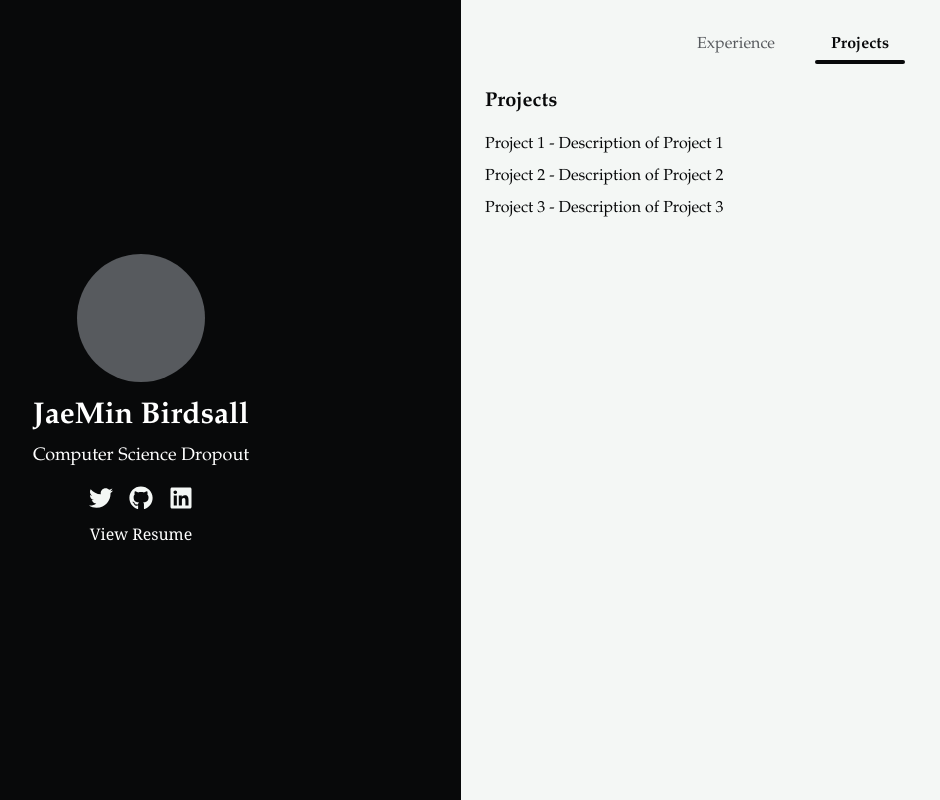
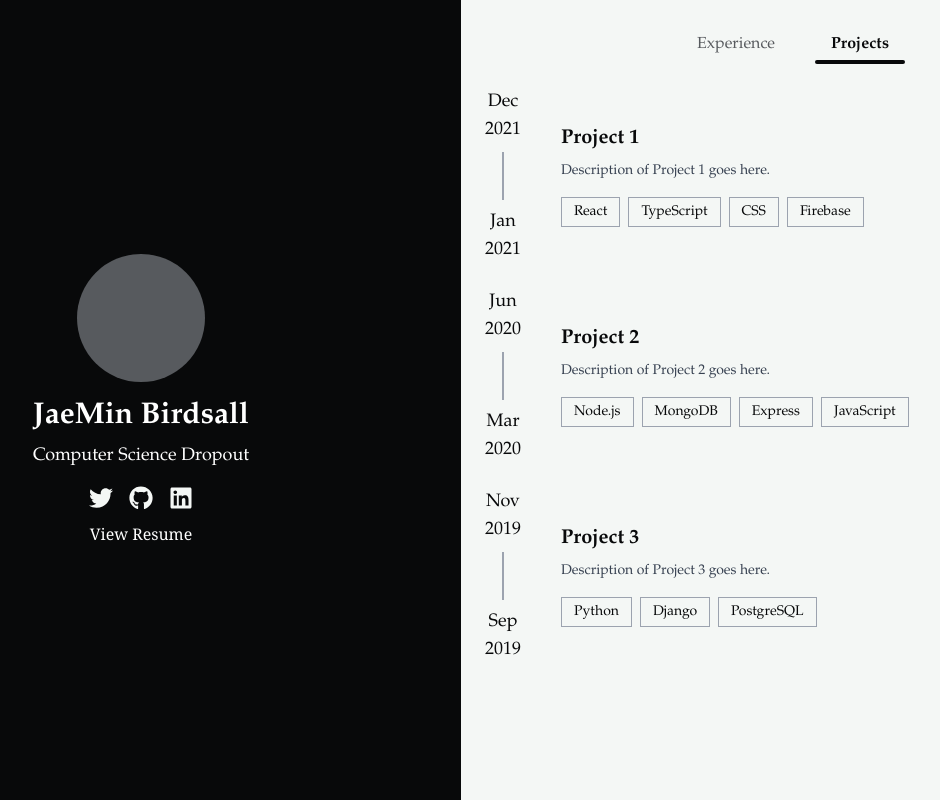
Before and after one commit to JaeMinBird/Portfolio-Website, a Next.js app: page / in a window 1280 px wide. Both pictures are taken after a click on the button "Projects". Shown: the whole page, without its empty margins (179-1119 px from the left). Built offline with nearby package versions, Linux system fonts and the light colour scheme; what tailwindcss-motion would draw is missing.

Commit message:
fully redid projects section

```diff
--- /dev/null
+++ b/src/app/data/projects.ts
@@ -0,0 +1,27 @@
+// data/projectData.ts
+export const projects = [
+    {
+      title: "Project 1",
+      description: "Description of Project 1 goes here.",
+      startDate: { month: "Jan", year: "2021" },
+      endDate: { month: "Dec", year: "2021" },
+      skills: ["React", "TypeScript", "CSS", "Firebase"],
+      link: "https://google.com", // Replace with actual project links
+    },
+    {
+      title: "Project 2",
+      description: "Description of Project 2 goes here.",
+      startDate: { month: "Mar", year: "2020" },
+      endDate: { month: "Jun", year: "2020" },
+      skills: ["Node.js", "MongoDB", "Express", "JavaScript"],
+      link: "https://google.com",
+    },
+    {
+      title: "Project 3",
+      description: "Description of Project 3 goes here.",
+      startDate: { month: "Sep", year: "2019" },
+      endDate: { month: "Nov", year: "2019" },
+      skills: ["Python", "Django", "PostgreSQL"],
+      link: "https://google.com",
+    },
+  ];
--- a/src/app/page.tsx
+++ b/src/app/page.tsx
@@ -2,7 +2,8 @@
 
 import { useState, useEffect, useRef } from "react";
 import { FaTwitter, FaGithub, FaLinkedin } from "react-icons/fa";
-import { experiences } from "../app/data/experience"; // Import the data
+import { experiences } from "../app/data/experience";
+import { projects } from "../app/data/projects";
 
 export default function Home() {
   const [view, setView] = useState("experience");
@@ -30,21 +31,20 @@ export default function Home() {
 
   // Handler to update both the active button and view
   const handleButtonClick = (button: string, newView: string) => {
-    setActiveButton(button); // Set the active button for the animated bar
-    setView(newView); // Set the new view
+    setActiveButton(button);
+    setView(newView);
   };
 
   return (
     <div
       className="md:grid md:grid-cols-2 h-screen flex flex-col"
-      style={{ fontFamily: "Palatino, serif" }} // Use Palatino as the default font
+      style={{ fontFamily: "Palatino, serif" }}
     >
       {/* Profile Section */}
       <div className="bg-[#08090A] text-white p-6 flex flex-col items-center justify-center">
         <div className="w-32 h-32 rounded-full bg-[#575A5E] mb-4"></div>
-        <h1 className="text-3xl font-bold mb-2">JaeMin Birdsall</h1> {/* 1.5x larger */}
-        <p className="text-lg text-center mb-4">Computer Science Dropout</p> {/* 1.5x larger */}
-        {/* Icons Div */}
+        <h1 className="text-3xl font-bold mb-2">JaeMin Birdsall</h1>
+        <p className="text-lg text-center mb-4">Computer Science Dropout</p>
         <div className="flex space-x-4">
           <a
             href="https://twitter.com"
@@ -76,7 +76,7 @@ export default function Home() {
           target="_blank"
           rel="noopener noreferrer"
           className="relative group w-fit mt-3"
-          style={{ fontFamily: "Georgia, serif" }} // Apply Georgia font
+          style={{ fontFamily: "Georgia, serif" }}
         >
           <span className="text-md">View Resume</span>
           <span className="absolute left-0 -bottom-0.5 w-0 h-[1px] bg-[#F4F7F5] transition-all duration-300 ease-in-out group-hover:w-full"></span>
@@ -87,7 +87,6 @@ export default function Home() {
       <div className="bg-[#F4F7F5] text-[#08090A] p-6">
         {/* Menu for Switching between Experience and Projects */}
         <div className="relative flex justify-center space-x-6 mb-6">
-          {/* Animated Bar */}
           <div
             ref={barRef}
             className="absolute bottom-0 h-1 rounded bg-[#08090A] transition-all duration-300"
@@ -115,15 +114,17 @@ export default function Home() {
         </div>
 
         {/* Content Section */}
-        <div>
-          {view === "experience" ? (
-            <div>
-              {experiences.map((exp, index) => (
+        <div
+          className={`transition-opacity duration-500 ${
+            view === "experience" ? "opacity-100 translate-y-0" : "opacity-0"
+          }`}
+        >
+          {view === "experience" &&
+            experiences.map((exp, index) => (
               <div
                 key={index}
                 className="flex flex-col sm:flex-row items-start sm:items-center space-y-4 sm:space-y-0 sm:space-x-6 mb-6"
               >
-                  {/* Date Line */}
                 <div className="relative flex flex-col items-center text-center">
                   <span className="text-lg">{exp.endDate.month}</span>
                   <span className="text-lg">{exp.endDate.year}</span>
@@ -131,32 +132,21 @@ export default function Home() {
                   <span className="text-lg">{exp.startDate.month}</span>
                   <span className="text-lg">{exp.startDate.year}</span>
                 </div>
-
-                  {/* Experience Details */}
                 <div className="w-full">
-                    {/* Company and Position */}
                   <div>
                     <span className="text-xl font-bold">{exp.company}</span>
                     <span className="block text-lg text-gray-600">
                       {exp.position}
                     </span>
                   </div>
-
-                    {/* Description */}
-                    <div
-                      className="text-gray-700 mt-2 text-sm"
-                      style={{ fontFamily: "Georgia, serif" }}
-                    >
+                  <div className="text-gray-700 mt-2 text-sm">
                     {exp.description}
                   </div>
-
-                    {/* Skills */}
                   <div className="flex flex-wrap gap-2 mt-4">
                     {exp.skills.map((skill, idx) => (
                       <span
                         key={idx}
                         className="px-3 py-1 text-sm font-medium border border-gray-400"
-                          style={{ fontFamily: "Georgia, serif" }}
                       >
                         {skill}
                       </span>
@@ -166,16 +156,59 @@ export default function Home() {
               </div>
             ))}
         </div>
-          ) : (
-            <div>
-              <h2 className="text-xl font-semibold mb-4">Projects</h2>
-              <ul className="space-y-2">
-                <li>Project 1 - Description of Project 1</li>
-                <li>Project 2 - Description of Project 2</li>
-                <li>Project 3 - Description of Project 3</li>
-              </ul>
+
+        <div
+          className={`transition-opacity duration-500 ${
+            view === "projects" ? "opacity-100 translate-y-0" : "opacity-0"
+          }`}
+        >
+          {view === "projects" &&
+            projects.map((project, index) => (
+              <a
+                key={index}
+                href={project.link}
+                target="_blank"
+                rel="noopener noreferrer"
+                className="relative group block w-full no-underline"
+              >
+                <div className="flex sm:flex-row flex-col items-start sm:items-center space-y-4 sm:space-y-0 sm:space-x-6 mb-6">
+                  {/* Date Section */}
+                  <div className="relative flex flex-col items-center text-center">
+                    <span className="text-lg">{project.endDate.month}</span>
+                    <span className="text-lg">{project.endDate.year}</span>
+                    <div className="w-0.5 h-12 bg-gray-400 my-2"></div>
+                    <span className="text-lg">{project.startDate.month}</span>
+                    <span className="text-lg">{project.startDate.year}</span>
                   </div>
-          )}
+                  {/* Project Information Section */}
+                  <div className="relative w-full p-4 group-hover:scale-105 transition-transform duration-300">
+                    {/* Rectangle Outline */}
+                    <div className="absolute inset-0 border border-[#08090A] opacity-0 group-hover:opacity-100 pointer-events-none transition-opacity duration-300"></div>
+                    {/* Project Title */}
+                    <div className="relative group">
+                      <span className="block text-xl font-bold inline-block relative">
+                        {project.title}
+                        {/* Underline */}
+                        <span className="absolute left-0 -bottom-0.5 w-0 h-[1px] bg-[#08090A] transition-all duration-300 ease-in-out group-hover:w-full"></span>
+                      </span>
+                    </div>
+                    {/* Project Description */}
+                    <div className="text-gray-700 mt-2 text-sm">{project.description}</div>
+                    {/* Skills */}
+                    <div className="flex flex-wrap gap-2 mt-4">
+                      {project.skills.map((skill, idx) => (
+                        <span
+                          key={idx}
+                          className="px-3 py-1 text-sm font-medium border border-gray-400"
+                        >
+                          {skill}
+                        </span>
+                      ))}
+                    </div>
+                  </div>
+                </div>
+              </a>
+            ))}
         </div>
       </div>
     </div>
```
Lines whose indentation alone changed are shown as unchanged.
